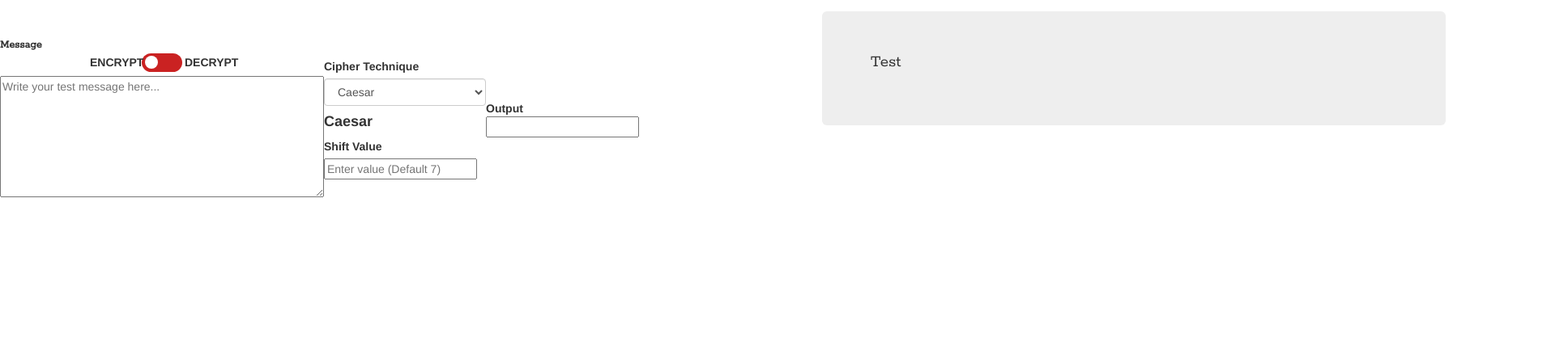
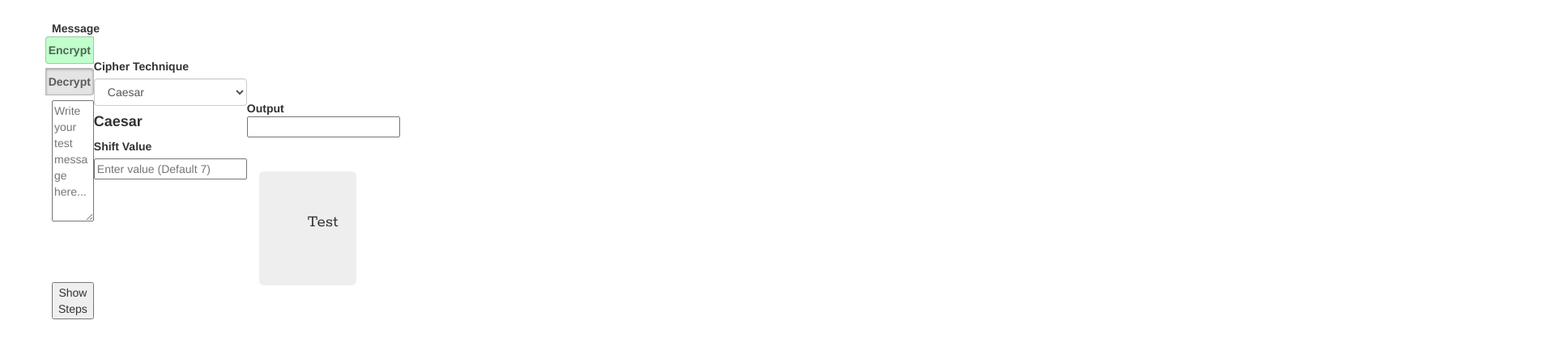
Before and after one commit to kvlorenzo/Cipher-Solver, a website with bundled scripts: page index.html in a window 1280 px wide. Shown: the part 53-486 px from the top of the page at 81% size, 1920 px wide, since content can reach past the window. Built offline with nearby package versions, Linux system fonts and the light colour scheme.

Commit message:
Created new button

```diff
--- a/index.html
+++ b/index.html
@@ -40,13 +40,14 @@
 		<div class="wrapper">
 			<div class="inputarea">
 				<div class="msglabel"><strong>Message</strong></div>
-				<label class="switch">
-					<input type="checkbox" id="togBtn">
-					<div class="slider round">
-						<span class="dectoggle">DECRYPT</span>
-						<span class="enctoggle">ENCRYPT</span>
-					</div>
-				</label>
+				<div class="switch-field" id="togBtn">
+      		<input type="radio" id="switch_left" name="switch"
+      				value="Encrypt" checked/>
+      		<label for="switch_left">Encrypt</label>
+      		<input type="radio" id="switch_right" name="switch"
+      				value="Decrypt" />
+      		<label for="switch_right">Decrypt</label>
+    		</div>
 				<textarea id="inputbox" name="messagebox"
 						placeholder="Write your test message here..."></textarea>
 			</div>
@@ -74,12 +75,10 @@
 				<button type="button" id="showStepsBtn">Show Steps</button>
 				<div id="steps"></div>
 			</div>
-
-
-
 			<div class="container">
 				<div class="jumbotron">
 					<p>Test</p>
+
 					<!--
 					<h2>Encryption/Decryption Solver</h2>
 					<form id="inputform">
--- a/style.css
+++ b/style.css
@@ -1,4 +1,10 @@
-/* --- STYLIZES THE HEADERS --- */
+/* Prevents horizontal scrolling */
+html, body {
+    max-width: 100%;
+    overflow-x: hidden;
+}
+
+/* Stylizes the headers' elements*/
 header {
   background: #333333;
   font-family: "Trebuchet MS", Helvetica, sans-serif;
@@ -26,12 +32,13 @@ header a.logo {
 }
 
 
-/* --- WRAPPER CLASS FORMATS THE WEBSITE IN GRID FORMAT --- */
+/* Wrapper class formats the website in grid format */
 .wrapper {
   align-items: center;
   display: grid;
-  grid-template-columns: repeat(7, 200px);
-  grid-template-rows: repeat( 4, 150px);
+  grid-template-columns: repeat(7, 1fr);
+  grid-template-rows: repeat(4, 150px);
+  padding-left: 5%;
 }
 
 .inputarea {
@@ -50,21 +57,20 @@ header a.logo {
 }
 
 .container {
-  grid-column: 6 / 7;
+  grid-column: 6 / 8;
   grid-row: 1 / 6;
-  align-self: stretch;
 }
 
 .jumbotron {
   font-family: 'Rokkitt';
   font-size: 100%;
-  margin: 1.5% 32.5% 4.5% 0;
+  width: 100px;
   /*min-width: 300px; */
 }
 
 .msglabel {
-  font-family: 'Rokkitt';
-  font-size: 100%;
+  display:inline-block;
+  padding-top: 10px;
 }
 
 textarea {
@@ -72,87 +78,72 @@ textarea {
   height: 150px;
 }
 
-.switch {
-  position: relative;
-  display: block;
-  margin-left: auto;
-  margin-right: auto;
-  width: 50px;
-  height: 23px;
-
+.switch-field {
+  overflow: hidden;
+  float: right;
+  display:inline-block;
+  padding-bottom: 2%;
 }
 
-.switch input {display:none;}
-
-.slider {
-  position: absolute;
-  cursor: pointer;
-  top: 0;
-  left: 0;
-  right: 0;
-  bottom: 0;
-  background-color: #ca2222;
-  -webkit-transition: .4s;
-  transition: .4s;
+.switch-title {
+  margin-bottom: 6px;
 }
 
-.slider:before {
-  position: absolute;
-  content: "";
-  height: 16px;
-  width: 16px;
-  left: 4px;
-  bottom: 4px;
-  background-color: white;
-  -webkit-transition: .4s;
-  transition: .4s;
+.switch-field input {
+    position: absolute !important;
+    clip: rect(0, 0, 0, 0);
+    height: 1px;
+    width: 1px;
+    border: 0;
+    overflow: hidden;
 }
 
-.dectoggle {
-  position: relative;
-  left: 53px;
-  top: 1px ;
-
+.switch-field label {
+  float: left;
 }
 
-.enctoggle {
-  position: relative;
-  right: 64px;
-  bottom: 19px;
+.switch-field label {
+  display: inline-block;
+  width: 60px;
+  background-color: #e4e4e4;
+  color: rgba(0, 0, 0, 0.6);
+  font-size: 14px;
+  font-weight: bolder;
+  text-align: center;
+  text-shadow: none;
+  padding: 6px 0px;
+  border: 1px solid rgba(0, 0, 0, 0.2);
+  -webkit-box-shadow: inset 0 1px 3px rgba(0, 0, 0, 0.3), 0 1px rgba(255, 255, 255, 0.1);
+  box-shadow: inset 0 1px 3px rgba(0, 0, 0, 0.3), 0 1px rgba(255, 255, 255, 0.1);
+  -webkit-transition: all 0.1s ease-in-out;
+  -moz-transition:    all 0.1s ease-in-out;
+  -ms-transition:     all 0.1s ease-in-out;
+  -o-transition:      all 0.1s ease-in-out;
+  transition:         all 0.1s ease-in-out;
 }
 
-input:checked + .slider {
-  background-color: #2ab934;
+.switch-field label:hover {
+  cursor: pointer;
 }
 
-input:focus + .slider {
-  box-shadow: 0 0 1px #2196F3;
+.switch-field input:checked + label {
+  background-color: #c1ffcd;
+  -webkit-box-shadow: none;
+  box-shadow: none;
 }
 
-input:checked + .slider:before {
-  -webkit-transform: translateX(25px);
-  -ms-transform: translateX(25px);
-  transform: translateX(25px);
+.switch-field label:first-of-type {
+  border-radius: 4px 0 0 4px;
 }
 
-/* Rounded sliders */
-.slider.round {
-  border-radius: 34px;
+.switch-field label:last-of-type {
+  border-radius: 0 4px 4px 0;
 }
 
-.slider.round:before {
-  border-radius: 50%;
-}
 
-#technique {
-  width: 100%;
-}
 
-button.link {
-  background: none;
-  border: none;
-  padding-top: 25px;
-}
+
+
 
 #keywarning {
   color: red;
```
